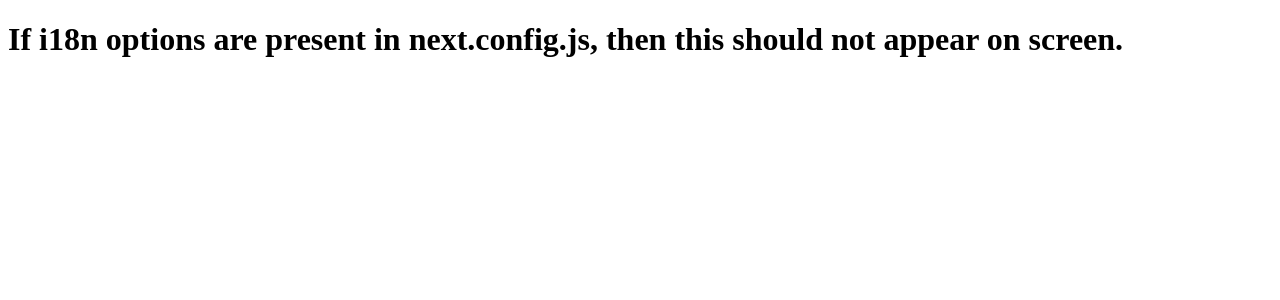
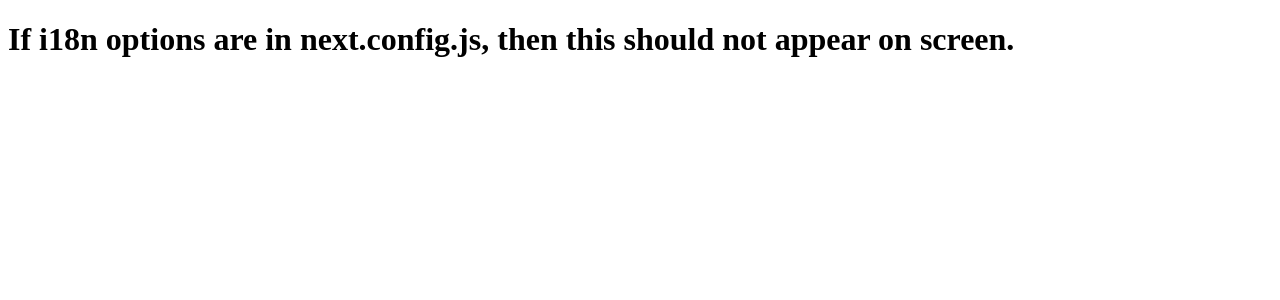
Before and after one commit to CarlJMcGee/i18n-appdir-test, a Next.js app: page / in a window 1280 px wide. Shown: the top 300 px of the page. Built offline with nearby package versions, Linux system fonts and the light colour scheme.

Commit message:
adjusted text again

```diff
--- a/app/page.tsx
+++ b/app/page.tsx
@@ -1,8 +1,8 @@
 export default function Page() {
   return (
     <h1>
-      If i18n options are present in next.config.js, then this should not appear
-      on screen.
+      If i18n options are in next.config.js, then this should not appear on
+      screen.
     </h1>
   );
 }
```
